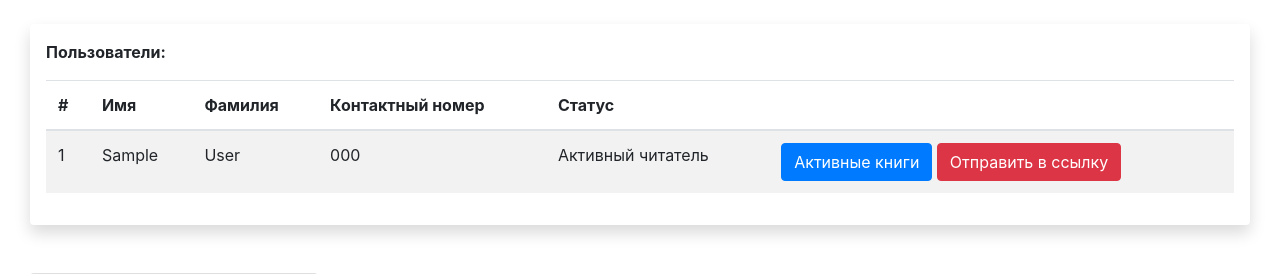
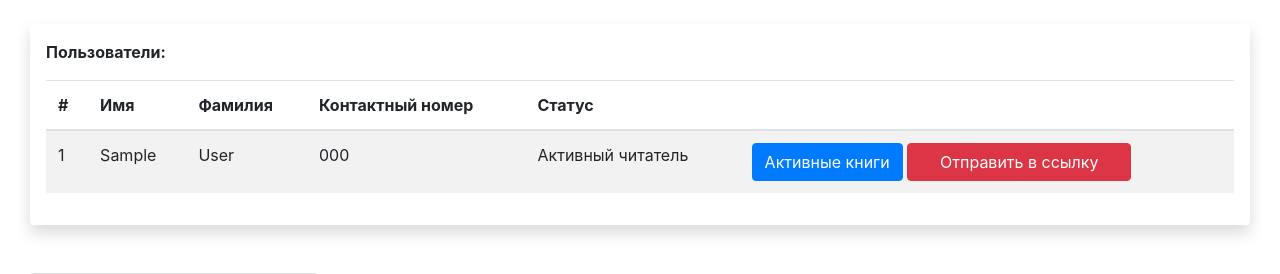
Before and after one commit to dioneli-hub/DjangoLibraryApp, a Django app: page / in a window 1280 px wide. Shown: the part 56-330 px from the top of the page. Run offline with Django 3.2, Linux system fonts and the light colour scheme; tables that the repository leaves empty hold one stand-in row (values such as "Sample post"); some libraries are stand-ins or nearby versions.

Commit message:
Fixed activate-deactivate-user buttons' width

```diff
--- a/adminapp/libraryapp/templates/adminapp/index.html
+++ b/adminapp/libraryapp/templates/adminapp/index.html
@@ -37,9 +37,9 @@
 
 
                     {% if user.is_active %}
-                        <a href="/change-user-active/{{ user.id }}" class="btn btn-danger">Отправить в ссылку</a>
+                        <a href="/change-user-active/{{ user.id }}" class="btn btn-danger da">Отправить в ссылку</a>
                     {% else %}
-                        <a href="/change-user-active/{{ user.id }}" class="btn btn-danger">Вернуть на сушу</a>
+                        <a href="/change-user-active/{{ user.id }}" class="btn btn-danger da">Вернуть на сушу</a>
                     {% endif %}
 
                 </td>
--- a/adminapp/static/css/main.css
+++ b/adminapp/static/css/main.css
@@ -102,3 +102,7 @@ body {
     left: 0 ; right: 0; bottom: 0;
     height: 4.5em;
 }
+
+.da{
+    width: 14rem;
+}
```
